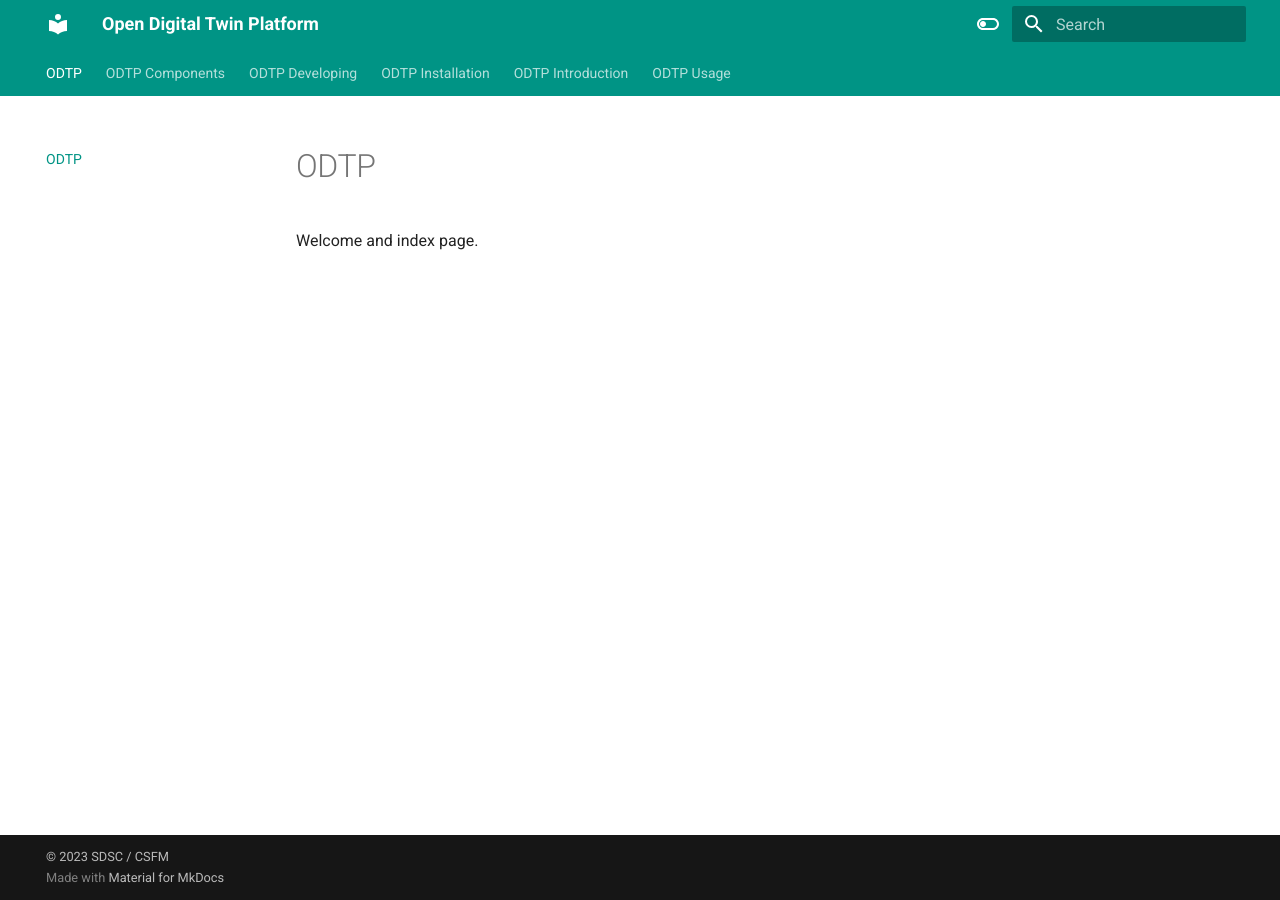
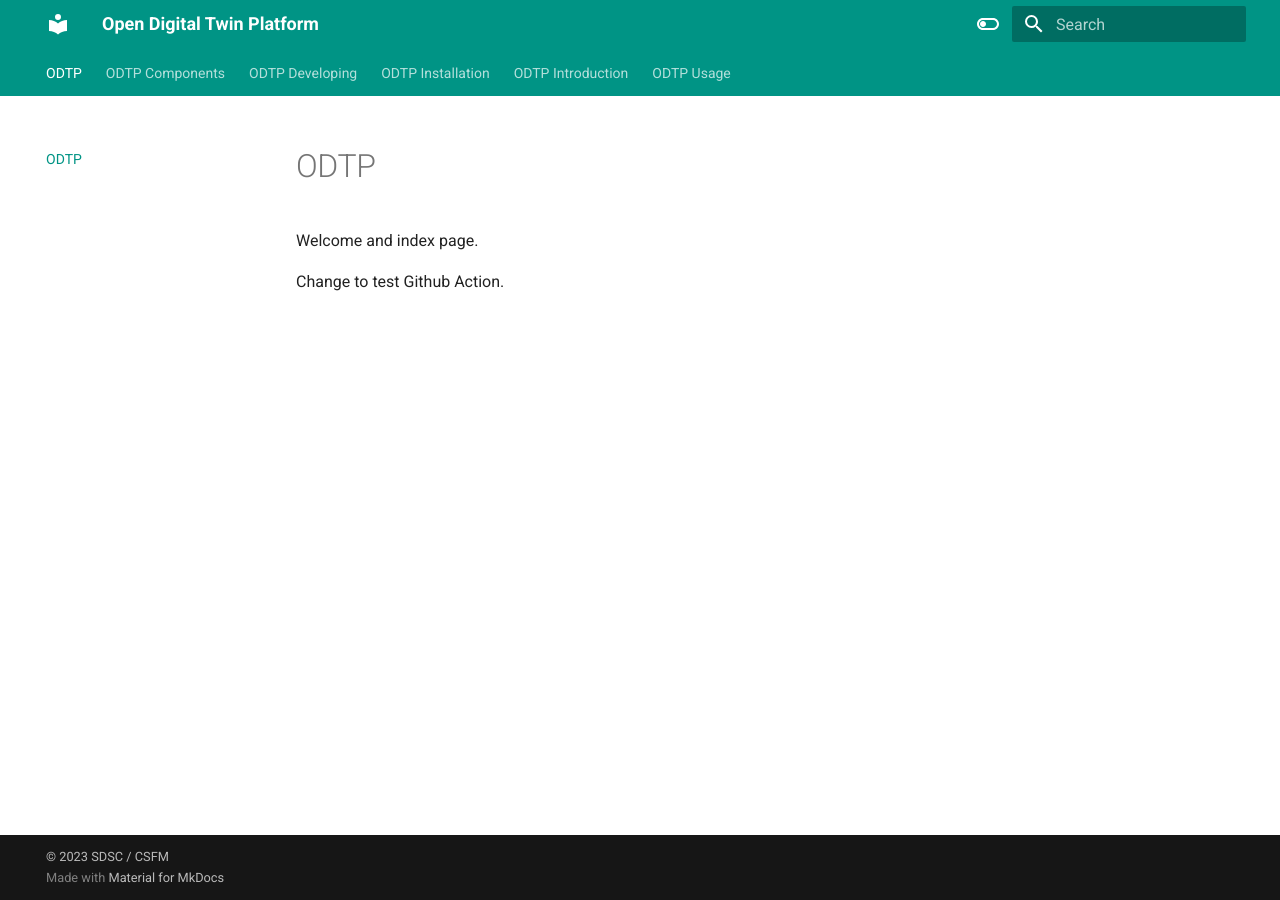
Before and after one commit to odtp-org/odtp-manuals, an MkDocs documentation site: the page built from docs/index.md, in a window 1280 px wide. Built offline with MkDocs 1.6.1 and Material for MkDocs 9.7.7, drawn with Linux system fonts in a browser that asks for light colours.

Commit message:
Change to test GH Action.

```diff
--- a/docs/index.md
+++ b/docs/index.md
@@ -1,3 +1,5 @@
 # ODTP
 
 Welcome and index page.
+
+Change to test Github Action.
```
